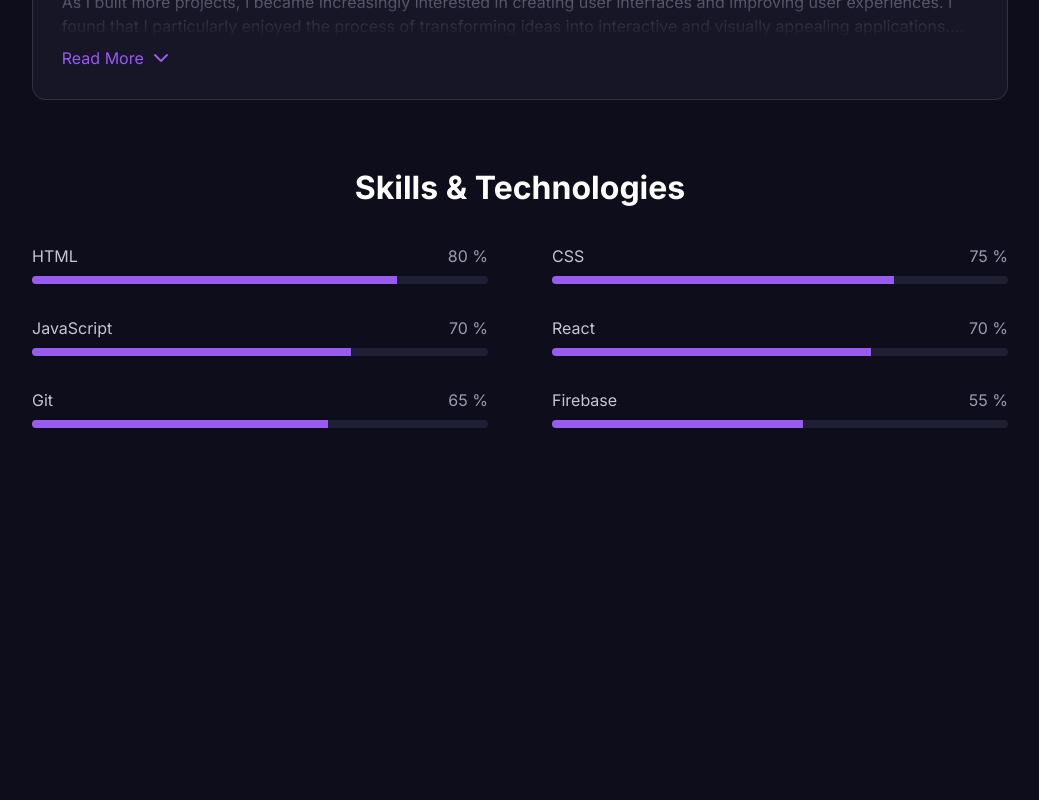
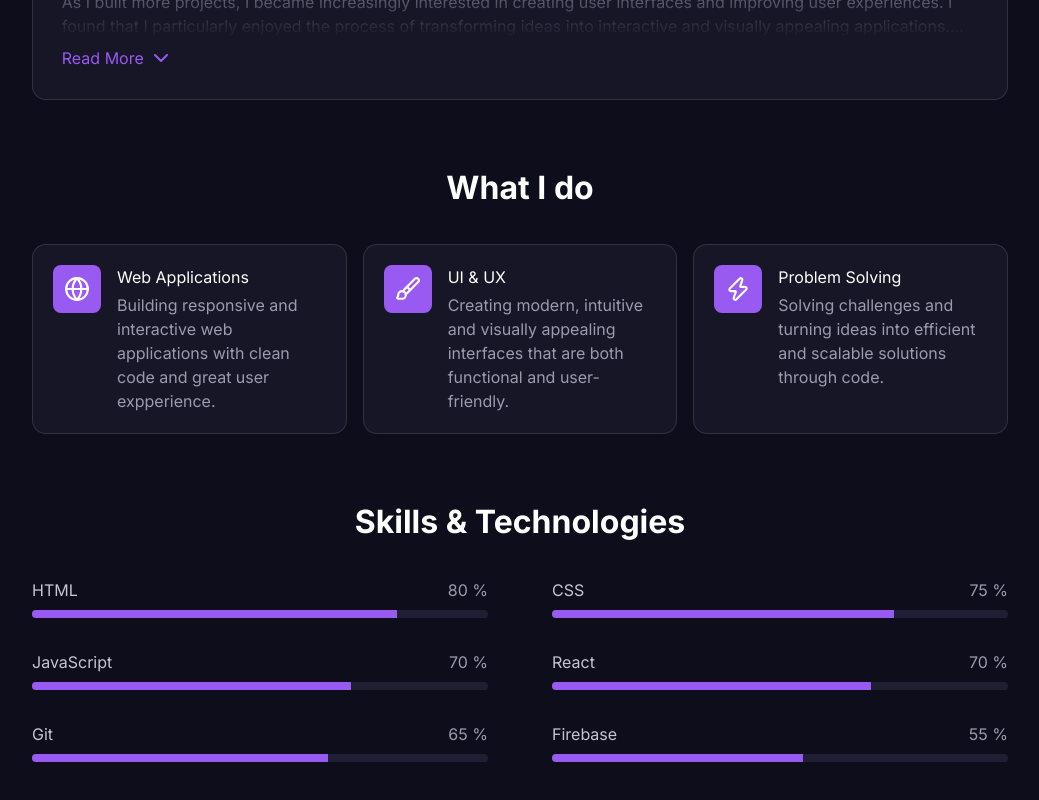
Before and after one commit to GustavM01/gustavm01.github.io, a React app: page /about in a window 1280 px wide. Shown: the part 999-1799 px from the top of the page, without its empty margins (120-1159 px from the left). Before the commit the page ends 1491 px from the top, so only its background shows below. Built offline with nearby package versions, Linux system fonts and the light colour scheme; the HTML template or start-up script is replaced by a standard one.

Commit message:
What i do section

```diff
--- a/src/data/projects.js
+++ b/src/data/projects.js
@@ -44,7 +44,7 @@ export const projects = [
   //   {
   //     id: 4,
   //     title: "Australien Blog",
-  //     images: ,
+  //     images: [],
   //     description: "...",
   //     technologies: ["React", "Firebase", "Google Auth"],
   //     github: "...",
--- a/src/pages/About.css
+++ b/src/pages/About.css
@@ -99,6 +99,7 @@
 
 .my-journey-text.collapsed {
   display: -webkit-box;
+  line-clamp: 5;
   -webkit-line-clamp: 5;
   -webkit-box-orient: vertical;
   overflow: hidden;
@@ -127,6 +128,51 @@
 .flipped {
   transform: rotate(180deg);
   transition: transform 0.4s ease;
+}
+
+/* What i enjoy building */
+
+.what-i-do-container {
+  margin-bottom: 4rem;
+}
+
+.what-i-do {
+  display: grid;
+  grid-template-columns: repeat(auto-fit, minmax(250px, 1fr));
+  gap: 1rem;
+}
+
+.what-i-do-card {
+  display: grid;
+  grid-auto-flow: column;
+  gap: 1rem;
+  padding: 1.25rem;
+  border-radius: var(--radius-md);
+  border: var(--border);
+  color: var(--clr-text-muted);
+
+  background: var(--clr-bg-secondary);
+}
+
+.what-i-do-text > p:first-of-type {
+  color: var(--clr-text-primary);
+  margin-bottom: 0.3rem;
+}
+
+.what-i-do-icon {
+  color: var(--clr-text-primary);
+  background: var(--clr-primary);
+  border-radius: var(--radius-sm);
+  width: 3rem;
+  aspect-ratio: 1/1;
+  display: grid;
+  justify-content: center;
+  align-items: center;
+}
+
+.what-i-do-card svg {
+  color: var(--clr-text-primary);
+  /* margin: 0 auto; */
 }
 
 /* Skills */
@@ -168,6 +214,13 @@
   }
 }
 
+@media (max-width: 900px) {
+  /* .what-i-do {
+    grid-auto-flow: row;
+    grid-template-rows: repeat(auto-fit, 1fr);
+  } */
+}
+
 @media (max-width: 500px) {
   .about-section {
     margin: 0 1.5rem;
--- a/src/pages/About.jsx
+++ b/src/pages/About.jsx
@@ -1,7 +1,15 @@
 import React, { useEffect, useRef, useState } from "react";
 import "./About.css";
 import { aboutData } from "../data/about";
-import { ChevronDown, Clock, Mail, MapPinnedIcon } from "lucide-react";
+import {
+  Brush,
+  ChevronDown,
+  Clock,
+  Globe,
+  Mail,
+  MapPinnedIcon,
+  Zap,
+} from "lucide-react";
 
 function About() {
   const [isVisable, setIsVisible] = useState(false);
@@ -100,6 +108,50 @@ function About() {
           </button>
         </div>
       </div>
+      <div className="what-i-do-container">
+        <h2>What I do</h2>
+        <div className="about-section what-i-do">
+          <div className="what-i-do-card">
+            <div className="what-i-do-icon">
+              <Globe size={26} />
+            </div>
+            <div className="what-i-do-text">
+              <p>Web Applications</p>
+              <p>
+                Building responsive and interactive web applications with clean
+                code and great user expperience.
+              </p>
+            </div>
+          </div>
+
+          <div className="what-i-do-card">
+            <div className="what-i-do-icon">
+              <Brush size={26} />
+            </div>
+            <div className="what-i-do-text">
+              <p>UI & UX</p>
+              <p>
+                Creating modern, intuitive and visually appealing interfaces
+                that are both functional and user-friendly.
+              </p>
+            </div>
+          </div>
+
+          <div className="what-i-do-card">
+            <div className="what-i-do-icon">
+              <Zap size={26} />
+            </div>
+            <div className="what-i-do-text">
+              <p>Problem Solving</p>
+              <p>
+                Solving challenges and turning ideas into efficient and scalable
+                solutions through code.
+              </p>
+            </div>
+          </div>
+        </div>
+      </div>
+
       <div className="about-section skills">
         <h2>Skills & Technologies</h2>
 
--- a/src/pages/Projects.jsx
+++ b/src/pages/Projects.jsx
@@ -7,7 +7,7 @@ function Projects() {
   return (
     <div className="projects-container">
       <h2>My Projects</h2>
-      <p>Here are some of the projects I've worked on</p>
+      <p>Here are some of my personal projects I've worked on</p>
       <div className="projects-card-container">
         {projects.map((project, index) => (
           <ProjectCard key={index} project={project} showFooter={true} />
```
